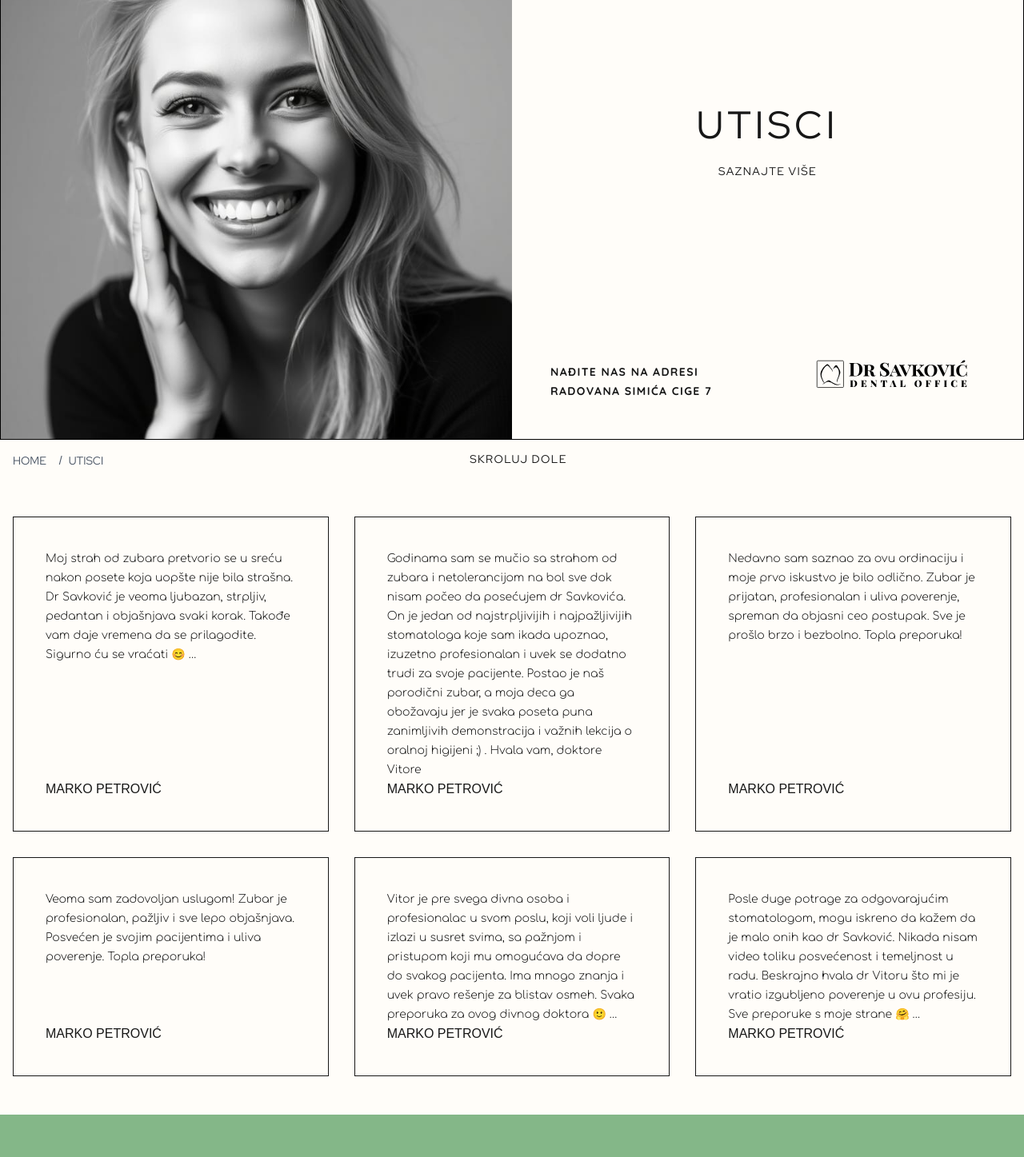
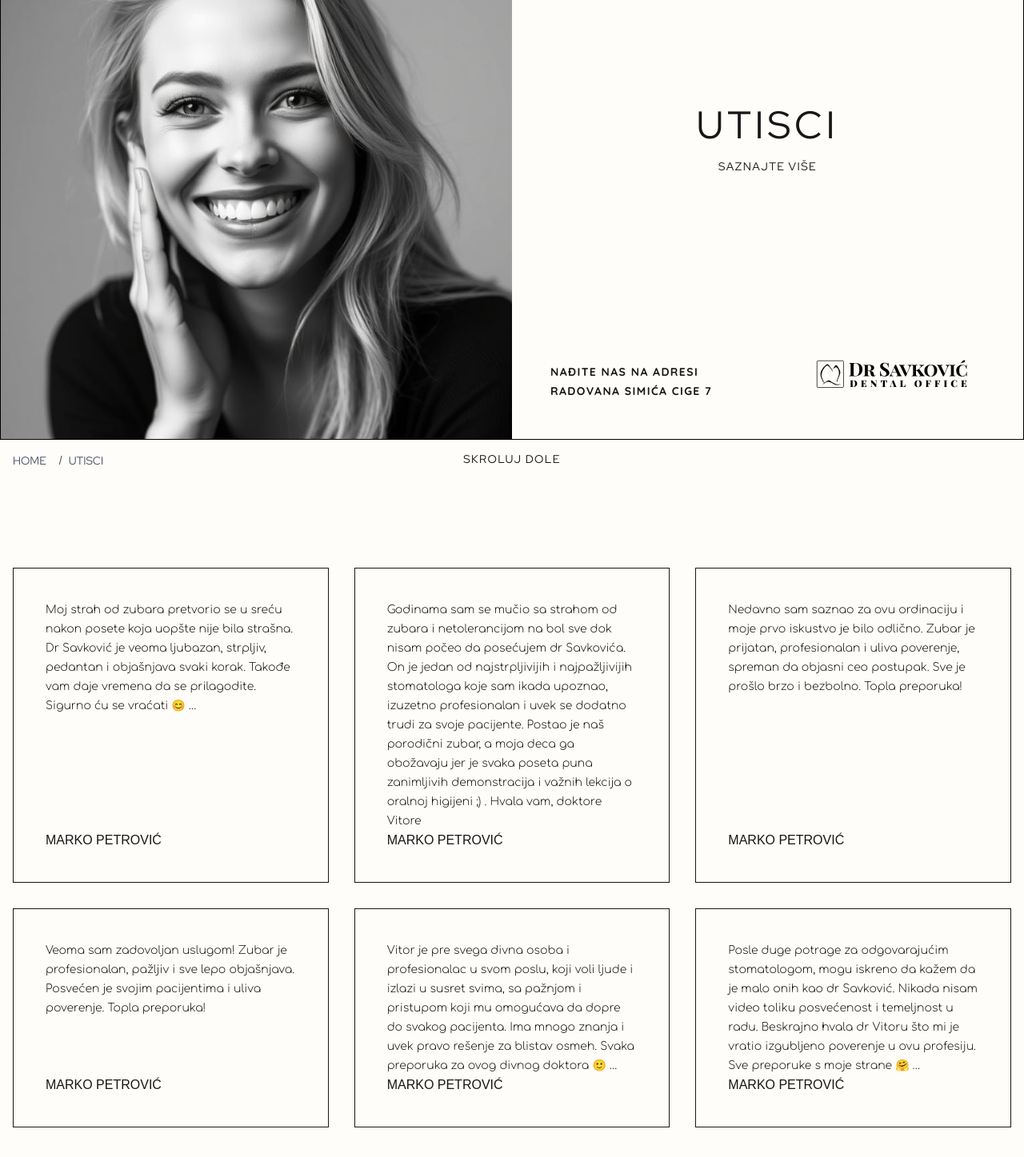
Before and after one commit to damjans92/ordinacija-v2, a Next.js app: page /utisci in a window 1280 px wide. Shown: the part 340-1787 px from the top of the page at 80% size. Built offline with nearby package versions, Linux system fonts and the light colour scheme; a web font is replaced by a local one.

Commit message:
various minor layout design fixes

```diff
--- a/lib/routeMap.ts
+++ b/lib/routeMap.ts
@@ -1,5 +1,3 @@
-// src/lib/routeMap.ts
-
 export const routeMap: Record<string, Record<string, string>> = {
   sr: {
     home: "/",
--- a/src/app/(sr)/galerija/_components/BeforeAndAfterPair.tsx
+++ b/src/app/(sr)/galerija/_components/BeforeAndAfterPair.tsx
@@ -15,12 +15,12 @@ const BeforeAndAfterPair = ({
 }: BeforeAfterPairProps) => {
   return (
     <div className="container mx-auto flex gap-4 ">
-      <div className="flex flex-col flex-1  justify-center py-6">
+      <div className="flex flex-col flex-1  justify-center pt-6 pb-6 lg:pt-16 lg:pb-20">
         <img src={urlFor(pair.before).url()} alt={pair.before.alt || ""} />
         <span className="mt-3 font-bold uppercase">{beforeText}</span>
       </div>
       <div className="w-px bg-gray-200"></div>
-      <div className="flex flex-col  flex-1  justify-center py-6 ">
+      <div className="flex flex-col  flex-1  justify-center pt-6 pb-6 lg:pt-16 lg:pb-20">
         <img src={urlFor(pair.after).url()} alt={pair.after.alt || ""} />
         <span className="mt-3 font-bold uppercase text-right">{afterText}</span>
       </div>
--- a/src/app/(sr)/najcesca-pitanja/page.tsx
+++ b/src/app/(sr)/najcesca-pitanja/page.tsx
@@ -13,7 +13,7 @@ const FaqsPage = () => {
   return (
     <main>
       <Hero {...faqsData.sr.hero} title={faqsData.sr.hero.title} />
-      <section>
+      <section className="lg:py-16">
         <div className="container mx-auto">
           <div className="flex flex-wrap gap-20 px-6 py-12">
             <div className="lg:flex-1">
--- a/src/app/(sr)/o-osnivacu/About.tsx
+++ b/src/app/(sr)/o-osnivacu/About.tsx
@@ -9,7 +9,7 @@ const About = ({ aboutTitle, aboutText }: AboutProps) => {
   return (
     <main>
       <section>
-        <div className="container mx-auto py-8 lg:py-12">
+        <div className="container mx-auto py-8 lg:pt-20 lg:pb-36">
           <h1 className="text-3xl lg:text-5xl font-normal tracking-widest mb-12 uppercase lg:leading-16 text-center">
             {aboutTitle}
           </h1>
--- a/src/app/(sr)/utisci/page.tsx
+++ b/src/app/(sr)/utisci/page.tsx
@@ -10,8 +10,8 @@ const ReviewsPage = () => {
 
   return (
     <main>
-      <Hero {...t.hero} title="Utisci" imageSrc="/banner-home2.jpg" />
-      <section id="reviews">
+      <Hero {...t.hero} imageSrc="/banner-home2.jpg" />
+      <section id="reviews" className="lg:py-16 lg:pb-20">
         <div className="container mx-auto ">
           <div className="grid sm:grid-cols-2 md:grid-cols-3 gap-8 py-12">
             {t.reviewsList.map((review) => (
--- a/src/components/Breadcrumbs.tsx
+++ b/src/components/Breadcrumbs.tsx
@@ -8,7 +8,7 @@ const Breadcrumbs = () => {
 
   const segments = pathname.split("/").filter((seg) => seg);
   return (
-    <nav className="w-full text-sm text-gray-600 uppercase mt-4 ml-4 md:flex-1">
+    <nav className=" text-sm uppercase mt-4 ml-4 ">
       <ol className="flex items-center space-x-2">
         {segments.length > 0 && (
           <li>
--- a/src/components/Contact.tsx
+++ b/src/components/Contact.tsx
@@ -3,6 +3,7 @@
 import React from "react";
 import { contactData } from "@/data/contact";
 import { usePathname } from "next/navigation";
+import Breadcrumbs from "./Breadcrumbs";
 
 const Contact = ({ headingAsMain = false }) => {
   const pathname = usePathname();
@@ -12,8 +13,9 @@ const Contact = ({ headingAsMain = false }) => {
   return (
     <section id="stories" className="bg-foreground2 text-white">
       <div className="container mx-auto py-12 pb-24 text-white">
+        {headingAsMain && <Breadcrumbs />}
         {headingAsMain ? (
-          <h1 className="md:text-4xl text-center uppercase pb-7 tracking-[7px]">
+          <h1 className="text-3xl lg:text-5xl text-center uppercase pb-7 tracking-[7px]">
             {t.title}
           </h1>
         ) : (
--- a/src/components/Hero.tsx
+++ b/src/components/Hero.tsx
@@ -40,7 +40,7 @@ const Hero = ({ title, moreBtn, location, scrollBtn, imageSrc }: HeroProps) => {
         <div className="w-full lg:w-1/2 flex flex-col p-12">
           {/* H1 fills top space */}
           <div className="flex flex-1 flex-col items-center justify-center text-center">
-            <h1 className="text-3xl lg:text-5xl font-normal tracking-widest mb-4 uppercase lg:leading-16 max-w-[70%]">
+            <h1 className="text-3xl lg:text-5xl font-normal tracking-widest mb-4 uppercase lg:leading-13 max-w-[70%]">
               {/* THE ART OF <br /> THE SMILE */}
               {/* Vaš osmeh, <br /> naša briga */}
               {title}
@@ -73,36 +73,14 @@ const Hero = ({ title, moreBtn, location, scrollBtn, imageSrc }: HeroProps) => {
                 className="w-34 sm:w-38 md:w-45 lg:w-48 h-auto"
                 priority
               />
-              {/* <Image
-                src="/LogoBlue.svg"
-                alt="Logo"
-                width={220} // base size
-                height={40}
-                className="w-34 sm:w-38 md:w-45 lg:w-48 h-auto"
-                priority
-              />
-              <Image
-                src="/LogoNew2.svg"
-                alt="Logo"
-                width={220} // base size
-                height={40}
-                className="w-42 sm:w-45 md:w-45 lg:w-58 h-auto"
-                priority
-              />
-              <Image
-                src="/LogoNewGreen.svg"
-                alt="Logo"
-                width={250} // base size
-                height={60}
-                className="w-42 sm:w-45 md:w-45 lg:w-58 h-auto"
-                priority
-              /> */}
             </div>
           </div>
         </div>
       </div>
       <div className="flex flex-wrap">
-        <Breadcrumbs />
+        <div className="w-full md:flex-1 text-gray-600">
+          <Breadcrumbs />
+        </div>
         <div className="w-full text-center py-3 md:flex-1 justify-center">
           <a
             href="#"
--- a/src/data/reviews.ts
+++ b/src/data/reviews.ts
@@ -1,7 +1,7 @@
 export const reviewsData = {
   sr: {
     hero: {
-      title: "Usluge",
+      title: "Utisci",
       moreBtn: "Saznajte više",
       location: "Nađite nas na adresi \n Radovana Simića Cige 7",
       imageAlt: "Stomatološka ordinacija Dr Savković",
```
